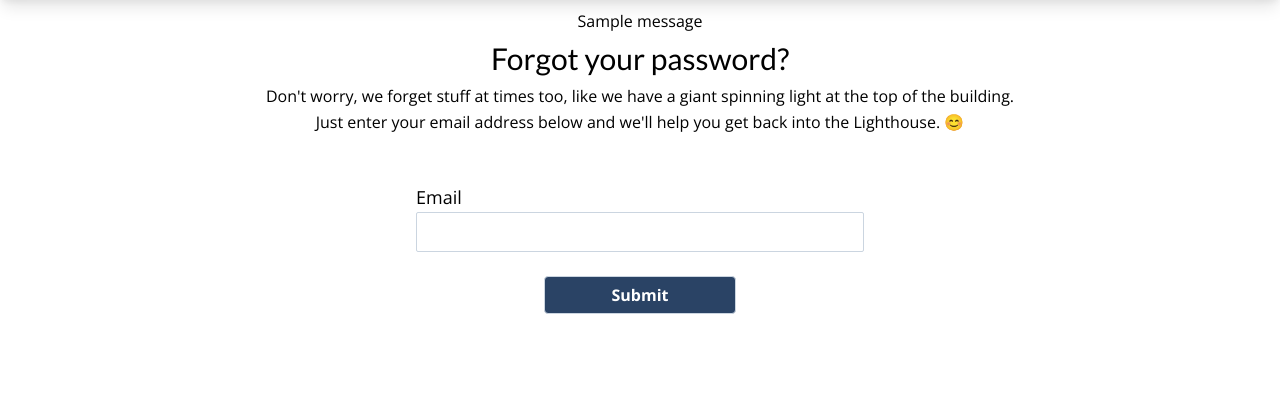
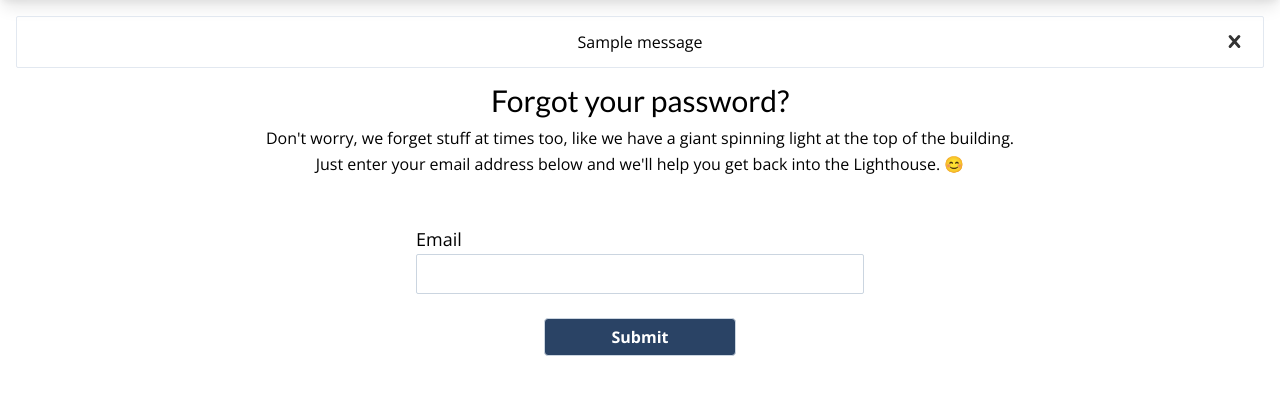
Before and after one commit to le717/foodbank, a Python web app: template app/templates/root/forgot-password.html in a window 1280 px wide. Shown: the part 81-501 px from the top of the page. Run offline with Jinja, Linux system fonts and the light colour scheme; the template is opened without the code that fills it: most values are stand-ins (such as "Sample title", 1, 10 or a date in 2020); one stand-in notice (Sample message) is shown; form fields are guessed from the names that the template uses; style sheets or scripts are compiled from the project's sources.

Commit message:
Add flash message styling

```diff
--- a/app/static/css/components/flash-messages.css
+++ b/app/static/css/components/flash-messages.css
@@ -3,15 +3,38 @@
 }
 
 .msg-flash {
-
+  @apply px-4;
+  @apply py-3;
+  @apply my-2;
+  @apply relative;
+  @apply border;
+  @apply rounded-sm;
 }
 
-/* TODO Some shade of blue, maybe? */
 .msg-flash.info {
-
+  @apply bg-blue-100;
+  @apply border-blue-400;
+  @apply text-blue-800;
 }
 
-/* TODO Some shade of red */
 .msg-flash.error {
+  @apply bg-red-100;
+  @apply border-red-400;
+  @apply text-red-800;
+}
 
+.msg-flash img {
+  @apply mx-4;
+  @apply my-3;
+  @apply absolute;
+  @apply top-0;
+  @apply bottom-0;
+  @apply right-0;
+  @apply cursor-pointer;
+  filter: invert(0.2);
+  transition: filter 0.2s ease;
 }
+.msg-flash img:hover,
+.msg-flash img:focus {
+  filter: invert(0.35);
+}
--- a/app/templates/partials/flash-message.jinja2
+++ b/app/templates/partials/flash-message.jinja2
@@ -2,8 +2,10 @@
 {% with messages = get_flashed_messages(with_categories=true) %}
   {% if messages %}
     {% for category, message in messages %}
-    <div class="msg-flash {{ category }}">
+    <div class="msg-flash {{ category }}" role="alert">  {# error info #}
       <p>{{ message }}</p>
+
+      <img width="25" src="{{ url_for('static', filename='img/close.svg') }}" alt="">
     </div>
     {% endfor %}
   {% endif %}
--- a/app/views/root.py
+++ b/app/views/root.py
@@ -166,5 +166,5 @@ def sign_out():
     # Remove this user session and sign them out
     current_user.authenticated = False
     logout_user()
-    flash("You have been successfully signed out. Thank you for your service!", "info")
+    flash("You have successfully signed out. Thank you for serving!", "info")
     return redirect(url_for("root.index"))
```
Also changed, not shown: app/static/img/close.svg (added).
